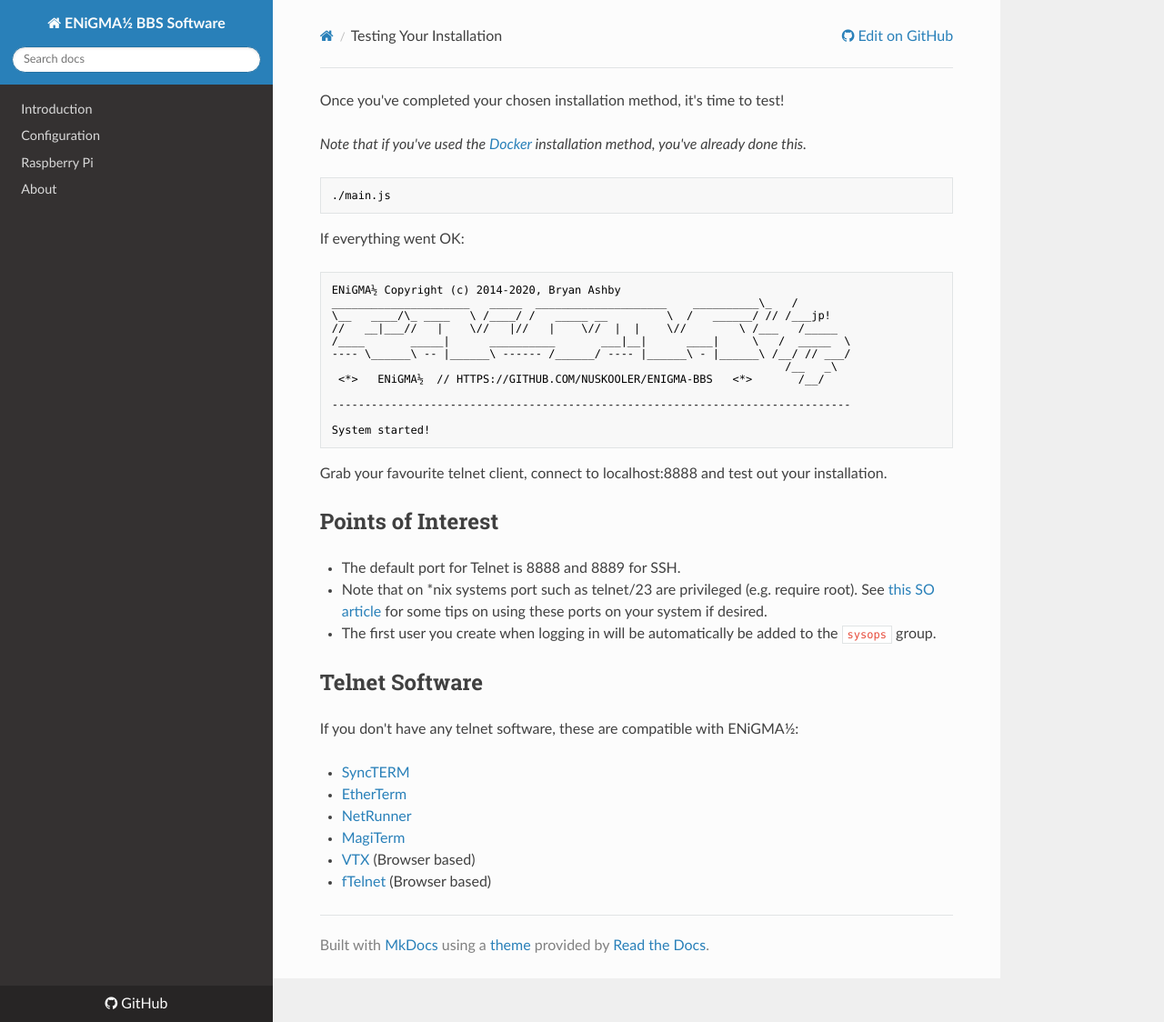
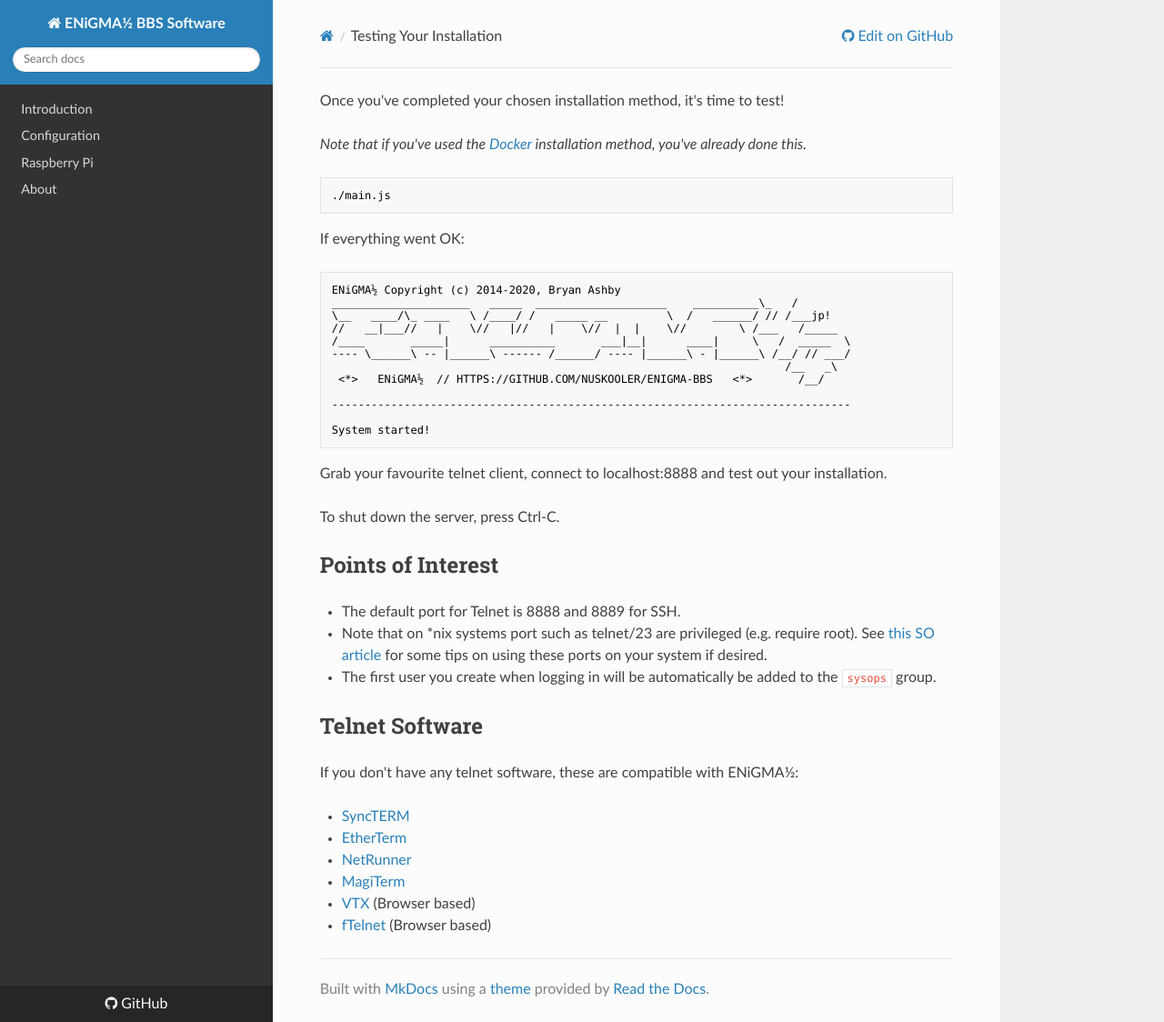
Before and after one commit to NuSkooler/enigma-bbs, an MkDocs documentation site: the page built from docs/installation/testing.md, in a window 1280 px wide and 1124 px high. Shown: the whole window at 91% size. Built offline with MkDocs 1.6.1, drawn with Linux system fonts in a browser that asks for light colours; nearby versions of some CDN libraries; old or Windows-style settings are respelled for this version of MkDocs.

Commit message:
Update testing.md
Adding instructions for shutting down server, which may not be immediately clear to new sysops

````diff
--- a/docs/installation/testing.md
+++ b/docs/installation/testing.md
@@ -28,6 +28,8 @@ System started!
 ```
 Grab your favourite telnet client, connect to localhost:8888 and test out your installation.
 
+To shut down the server, press Ctrl-C.
+
 ## Points of Interest
 
 * The default port for Telnet is 8888 and 8889 for SSH.
````
